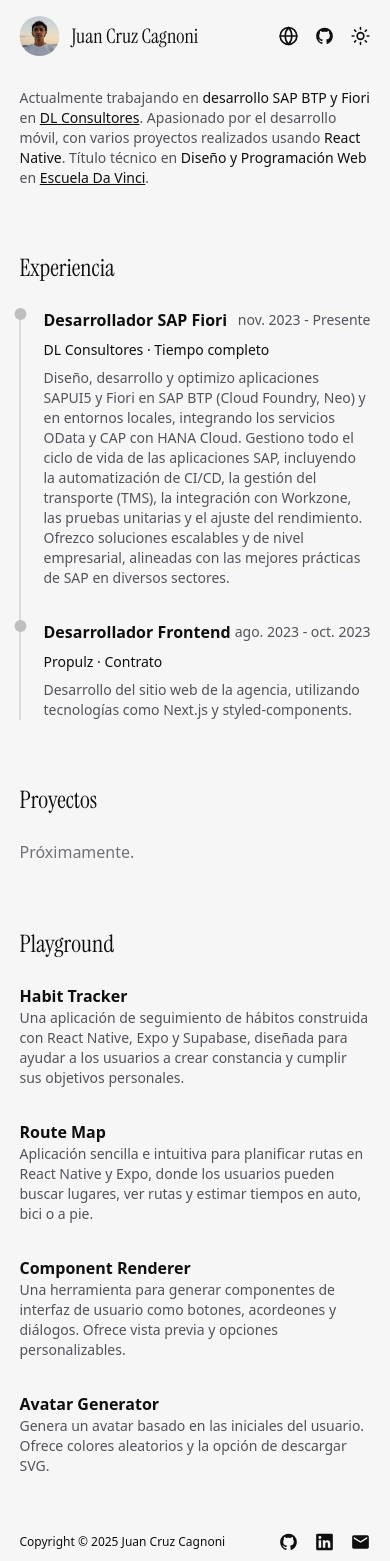
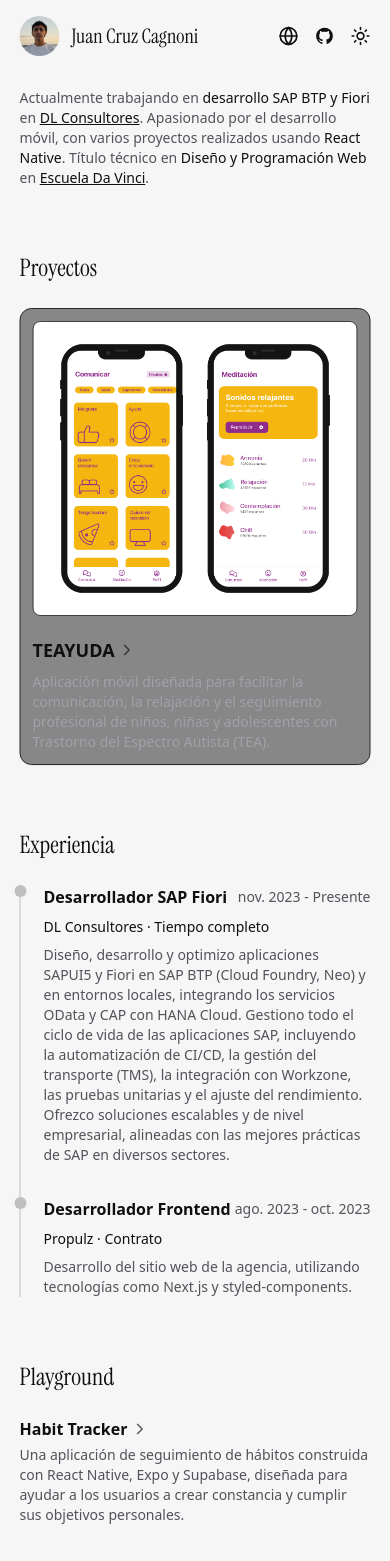
Before and after one commit to juancruzcagnoni/portfolio, a Next.js app: page / in a window 390 px wide. Shown: the top 1561 px of the page. Built offline with nearby package versions, Linux system fonts and the light colour scheme.

Commit message:
projects section

```diff
--- a/src/app/data/projects.js
+++ b/src/app/data/projects.js
@@ -87,6 +87,28 @@ const projects = [
     demo: '',
     image: 'route-map.png'
   },
+  {
+    id: '5',
+    type: 'project',
+    createdAt: '2025-08-01',
+    name: {
+      en: 'TEAYUDA',
+      es: 'TEAYUDA',
+    },
+    description: {
+      en: 'A mobile app designed to support communication, relaxation, and professional follow-up for children and adolescents with Autism Spectrum Disorder (ASD).',
+      es: 'Aplicación móvil diseñada para facilitar la comunicación, la relajación y el seguimiento profesional de niños, niñas y adolescentes con Trastorno del Espectro Autista (TEA).',
+    },
+    longDescription: {
+      en: `TEAYUDA is a mobile application focused on enhancing the quality of life for children and adolescents with Autism Spectrum Disorder (ASD) in Argentina and Latin America. The app offers three main features: a communication board with pictograms and audio for augmentative communication, a library of relaxation and meditation audios, and a professional follow-up section where caregivers can request reports and professionals can create, store, and share progress notes. TEAYUDA was developed with an inclusive, accessible, and locally-relevant design, aiming to foster collaboration among families, therapists, and institutions. Its visual identity highlights optimism and generosity, reflected in its color palette and approachable UI.`,
+      es: `TEAYUDA es una aplicación móvil orientada a mejorar la calidad de vida de niños, niñas y adolescentes con Trastorno del Espectro Autista (TEA) en Argentina y Latinoamérica. Ofrece tres funcionalidades principales: una botonera de comunicación con pictogramas y audio para comunicación aumentativa, una biblioteca de audios de relajación y meditación, y una sección de seguimiento profesional donde los tutores pueden solicitar informes y los profesionales pueden crearlos, almacenarlos y compartir el progreso. TEAYUDA fue desarrollada con un diseño inclusivo, accesible y adaptado a la realidad local, buscando fomentar la colaboración entre familias, terapeutas e instituciones. Su identidad visual transmite optimismo y generosidad, reflejados en su paleta de colores y en una interfaz amigable.`
+    },
+    status: 'in-progress',
+    techStack: ['React Native', 'Expo', 'Supabase'],
+    github: '', // Puedes agregar el link cuando lo tengas
+    demo: '',   // Puedes agregar el link cuando lo tengas
+    image: 'teayuda.png'
+  }
 ];
 
 export default projects;
--- a/src/app/page.jsx
+++ b/src/app/page.jsx
@@ -40,6 +40,15 @@ export default function Home() {
         >
           <Hero />
         </motion.div>
+
+        <motion.div
+          initial={{ opacity: 0, filter: 'blur(5px)' }}
+          whileInView={{ opacity: 1, filter: 'blur(0px)' }}
+          viewport={{ once: true, amount: 0.3 }}
+          transition={{ duration: 0.4, ease: "easeOut", delay: 0.2 }}
+        >
+          <Projects />
+        </motion.div>
         <motion.div
           initial={{ opacity: 0, filter: 'blur(5px)' }}
           whileInView={{ opacity: 1, filter: 'blur(0px)' }}
@@ -54,14 +63,6 @@ export default function Home() {
           viewport={{ once: true, amount: 0.3 }}
           transition={{ duration: 0.4, ease: "easeOut", delay: 0.2 }}
         >
-          <Projects />
-        </motion.div>
-        <motion.div
-          initial={{ opacity: 0, filter: 'blur(5px)' }}
-          whileInView={{ opacity: 1, filter: 'blur(0px)' }}
-          viewport={{ once: true, amount: 0.3 }}
-          transition={{ duration: 0.4, ease: "easeOut", delay: 0.2 }}
-        >
           <Lab />
         </motion.div>
       </div>
--- a/src/app/projects/[id]/page.jsx
+++ b/src/app/projects/[id]/page.jsx
@@ -78,26 +78,48 @@ export default function ProjectDetail({ params }) {
 
             <div className="flex items-center gap-4">
               {project.github && (
-                <Tooltip content={t.repository}>
                 <Link
                   href={project.github}
-                    className="text-sm underline text-primary dark:text-secondary hover:text-accent dark:hover:text-accent transition-colors duration-300"
+                  className="inline-flex items-center gap-1 text-sm underline text-primary dark:text-secondary hover:text-accent dark:hover:text-accent transition-colors duration-300"
                   target="_blank"
                 >
-                    {t.repository}
+                  Github
+                  <svg
+                    className="w-4 h-4 ml-1 opacity-70 group-hover:opacity-100 transition"
+                    fill="none"
+                    stroke="currentColor"
+                    strokeWidth="2"
+                    viewBox="0 0 24 24"
+                  >
+                    <path
+                      strokeLinecap="round"
+                      strokeLinejoin="round"
+                      d="M18 13v6a2 2 0 0 1-2 2H6a2 2 0 0 1-2-2V8a2 2 0 0 1 2-2h6M15 3h6m0 0v6m0-6L10 14"
+                    />
+                  </svg>
                 </Link>
-                </Tooltip>
               )}
               {project.demo && project.demo !== '' && (
-                <Tooltip content={t.liveDemo}>
                 <Link
                   href={project.demo}
-                    className="text-sm underline text-primary dark:text-secondary hover:text-accent dark:hover:text-accent transition-colors duration-300"
+                  className="inline-flex items-center gap-1 text-sm underline text-primary dark:text-secondary hover:text-accent dark:hover:text-accent transition-colors duration-300"
                   target="_blank"
                 >
-                    {t.liveDemo}
+                  Demo
+                  <svg
+                    className="w-4 h-4 ml-1 opacity-70 group-hover:opacity-100 transition"
+                    fill="none"
+                    stroke="currentColor"
+                    strokeWidth="2"
+                    viewBox="0 0 24 24"
+                  >
+                    <path
+                      strokeLinecap="round"
+                      strokeLinejoin="round"
+                      d="M18 13v6a2 2 0 0 1-2 2H6a2 2 0 0 1-2-2V8a2 2 0 0 1 2-2h6M15 3h6m0 0v6m0-6L10 14"
+                    />
+                  </svg>
                 </Link>
-                </Tooltip>
               )}
             </div>
           </div>
--- a/src/app/sections/Playground.jsx
+++ b/src/app/sections/Playground.jsx
@@ -46,9 +46,22 @@ export default function Lab() {
             <div key={project.id}>
               <a
                 href={`/projects/${project.id}`}
-                className="font-semibold text-base text-primary dark:text-secondary mb-1 hover:underline hover:text-accent dark:hover:text-accent transition-colors duration-200 cursor-pointer"
+                className="inline-flex items-center gap-1 font-semibold text-base text-primary dark:text-secondary mb-1 hover:underline hover:text-accent dark:hover:text-accent transition-colors duration-200 cursor-pointer"
               >
                 {getLocalizedText(project.name, language)}
+                <svg
+                  className="w-4 h-4 opacity-70 group-hover:opacity-100 transition"
+                  fill="none"
+                  stroke="currentColor"
+                  strokeWidth="2"
+                  viewBox="0 0 24 24"
+                >
+                  <path
+                    strokeLinecap="round"
+                    strokeLinejoin="round"
+                    d="M9 5l7 7-7 7"
+                  />
+                </svg>
               </a>
               {project.description && (
                 <p className="text-sm text-zinc-600 dark:text-zinc-400 mb-2">
--- a/src/app/sections/Projects.jsx
+++ b/src/app/sections/Projects.jsx
@@ -4,6 +4,7 @@ import { useState, useEffect } from "react";
 import { useLanguage } from "../context/LanguageContext";
 import projectsData from "../data/projects";
 import { getLocalizedText } from "../context/localization";
+import Image from "next/image";
 
 const translations = {
   en: {
@@ -38,27 +39,64 @@ export default function Projects() {
       <h2 className="font-instrument-serif text-2xl md:text-3xl text-primary dark:text-secondary mb-6">
         {t.title}
       </h2>
-      {mainProjects.length === 0 ? (
-        <div className="text-zinc-500 dark:text-zinc-400">{t.noProjects}</div>
-      ) : (
-        <div className="grid gap-6">
-          {mainProjects.map((project) => (
-            <div key={project.id}>
-              <a
-                href={`/projects/${project.id}`}
-                className="font-semibold text-base text-primary dark:text-secondary mb-1 hover:underline hover:text-accent dark:hover:text-accent transition-colors duration-200 cursor-pointer"
-              >
+      {mainProjects.map((project) => (
+        <a
+          key={project.id}
+          href={`/projects/${project.id}`}
+          className="
+    flex items-start flex-col md:flex-row
+    gap-3 md:gap-4
+    bg-zinc-900/50 hover:bg-zinc-900/80
+    border border-zinc-800 rounded-xl
+    overflow-hidden transition group shadow-sm hover:shadow-lg
+    cursor-pointer p-3 md:p-4
+  "
+        >
+          {/* Imagen */}
+          <div className="
+    w-full md:w-40
+    h-65 md:h-40
+    flex-shrink-0 rounded-lg overflow-hidden bg-zinc-800 border border-zinc-700
+    flex items-center justify-center mb-2 md:mb-0
+  ">
+            {project.image ? (
+              <Image
+                src={`/${project.image}`}
+                alt={getLocalizedText(project.name, language)}
+                width={200}
+                height={120}
+                className="object-cover object-center w-full h-full"
+              />
+            ) : (
+              <div className="w-full h-full bg-zinc-700" />
+            )}
+          </div>
+          {/* Info */}
+          <div className="flex-1 flex flex-col justify-center">
+            <div className="flex items-center gap-2">
+              <span className="inline-flex items-center gap-1 font-semibold text-lg text-primary dark:text-secondary group-hover:underline mb-2">
                 {getLocalizedText(project.name, language)}
-              </a>
-              {project.description && (
-                <p className="text-sm text-zinc-600 dark:text-zinc-400 mb-2">
-                  {getLocalizedText(project.description, language)}
-                </p>
-              )}
+                <svg
+                  className="w-4 h-4 opacity-70 group-hover:opacity-100 transition"
+                  fill="none"
+                  stroke="currentColor"
+                  strokeWidth="2"
+                  viewBox="0 0 24 24"
+                >
+                  <path
+                    strokeLinecap="round"
+                    strokeLinejoin="round"
+                    d="M9 5l7 7-7 7"
+                  />
+                </svg>
+              </span>
             </div>
-          ))}
-        </div>
-      )}
+            <p className="text-sm text-zinc-400">
+              {getLocalizedText(project.description, language)}
+            </p>
+          </div>
+        </a>
+      ))}
     </section>
   );
 }
```
Also changed, not shown: public/teayuda.png (added). Lines whose indentation alone changed are shown as unchanged.
